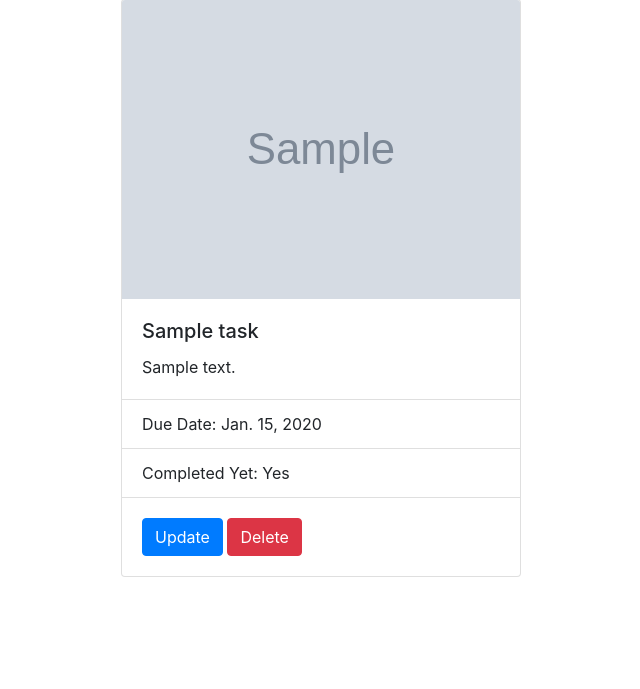
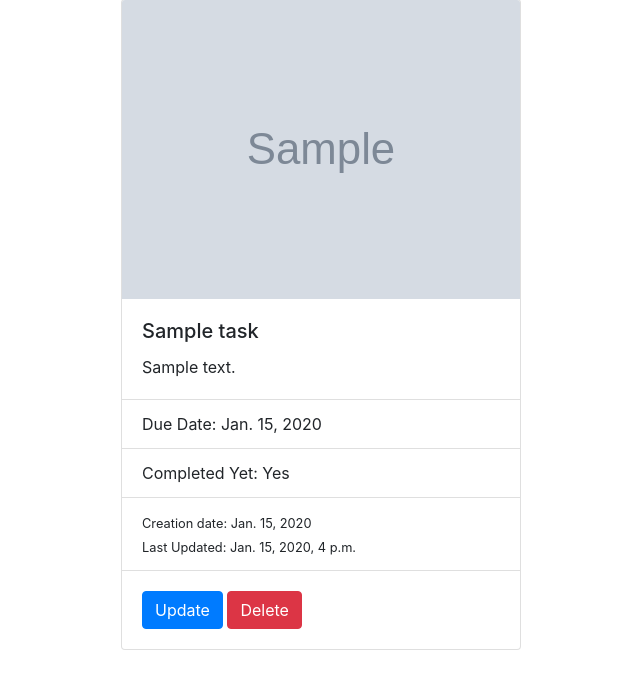
Before and after one commit to abijoy/task-manager, a Django app: page /tasks/task/1/ in a window 1280 px wide. Shown: the part 77-766 px from the top of the page, without its empty margins (344-984 px from the left). Run offline with Django 5.2, Linux system fonts and the light colour scheme; a user stored in the database is signed in; tables that the repository leaves empty hold one stand-in row (values such as "Sample post"); grey boxes marked "Sample" are stand-in pictures; parts of the project's set-up code (start-up, migrations or seed data) failed here and were passed over; some libraries are stand-ins or nearby versions.

Commit message:
adding photos is optional and added updated and create datetime in task detail

```diff
--- a/tasks/forms.py
+++ b/tasks/forms.py
@@ -3,7 +3,7 @@ from .models import Task, Photo
 
 
 class TaskForm(forms.ModelForm):
-    photo = forms.ImageField(widget=forms.ClearableFileInput(attrs={'multiple': True}))
+    photo = forms.ImageField(widget=forms.ClearableFileInput(attrs={'multiple': True}), required=False)
     class Meta:
         model = Task
         fields = ['title', 'description', 'due_date', 'priority', 'is_completed', 'photo']
--- a/tasks/templates/tasks/task_detail.html
+++ b/tasks/templates/tasks/task_detail.html
@@ -1,6 +1,6 @@
 {% extends 'tasks/base.html' %}
 {% load crispy_forms_tags %}
-
+{% load tz %}
 {% block title %} Task {% endblock %}
 {% block content %}
 {% if task %}
@@ -28,6 +28,16 @@
         No
         {% endif %}
       </li>
+      <li class="list-group-item">
+
+          {% timezone "Asia/Dhaka" %}
+            <small>
+              Creation date: {{ task.created_at.date }} <br>
+              Last Updated: {{ task.updated_at }}
+            </small>
+          {% endtimezone %}
+      </li>
+
     </ul>
     <div class="card-body">
         <a href="{% url 'tasks:task-update' task.id %}"><button class="btn btn-primary">Update</button></a>
```
